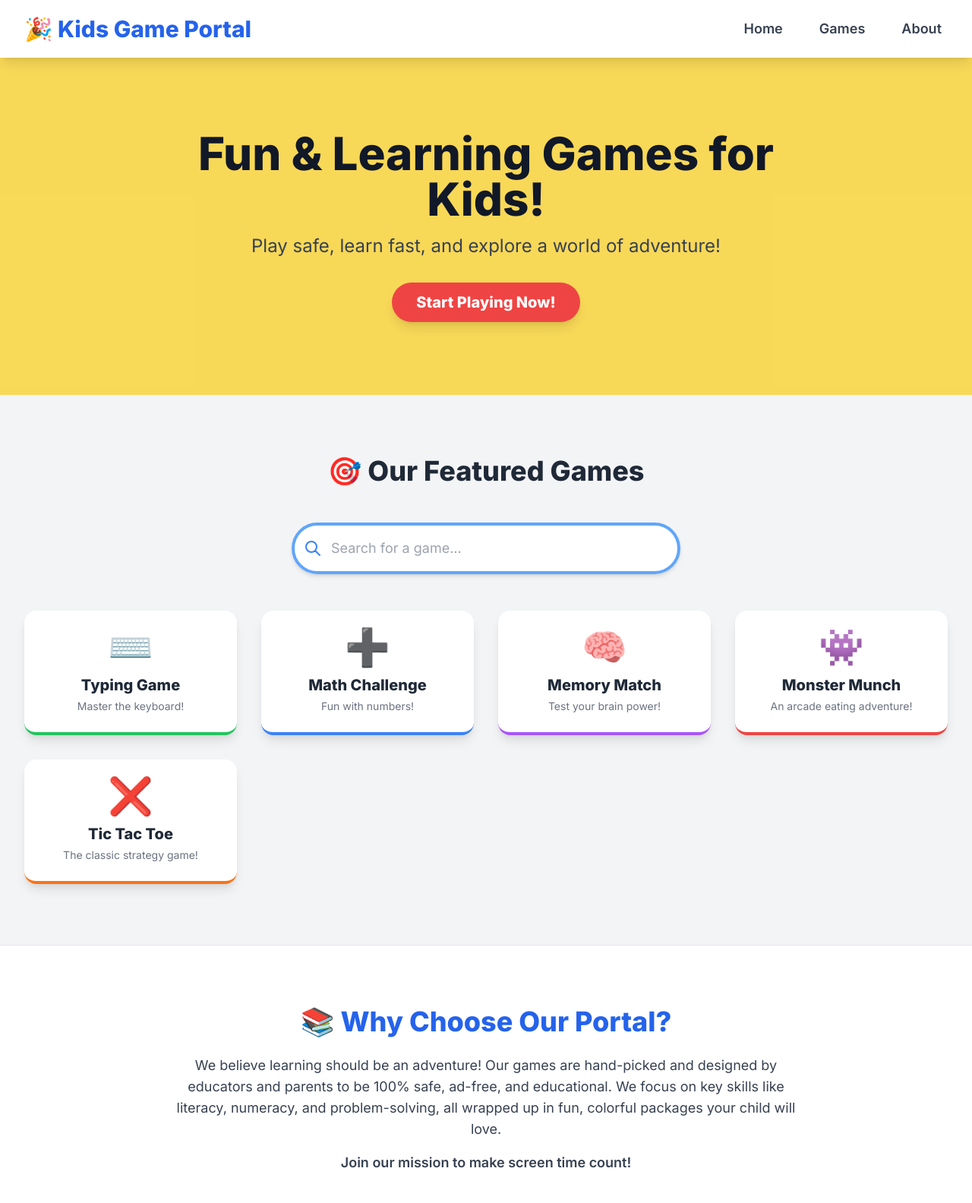
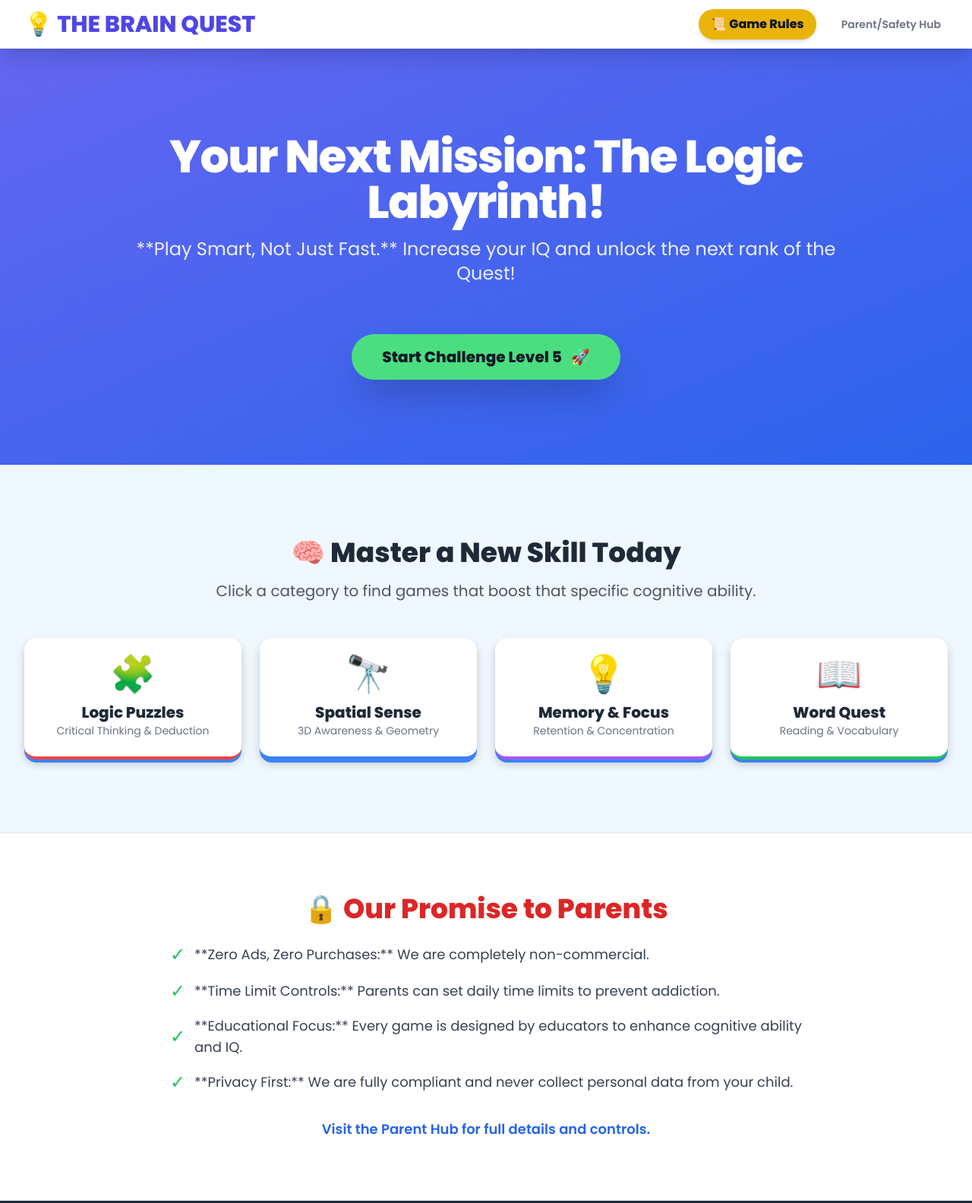
Before and after one commit to Meali76/kid-game-portal, a plain HTML site: page index.html in a window 1280 px wide. Shown: the top 1584 px of the page at 76% size. Drawn offline with nearby package versions, Linux system fonts and the light colour scheme.

Commit message:
Revamp Kids Game Portal to The Brain Quest
Updated the title and styling for a more engaging user experience. Added new sections and modified existing content to enhance the educational focus and branding.

```diff
--- a/index.html
+++ b/index.html
@@ -3,150 +3,165 @@
 <head>
     <meta charset="UTF-8">
     <meta name="viewport" content="width=device-width, initial-scale=1.0">
-    <title>Kids Game Portal</title>
-    <!-- Load Tailwind CSS via CDN for modern styling -->
+    <title>The Brain Quest: Safe & Smart Kids Portal</title>
     <script src="https://cdn.tailwindcss.com"></script>
-    <link href="https://fonts.googleapis.com/css2?family=Inter:wght@400;600;800&display=swap" rel="stylesheet">
+    <link href="https://fonts.googleapis.com/css2?family=Poppins:wght@400;600;800&display=swap" rel="stylesheet">
     <style>
-        /* Custom font family (Inter is the default, but ensuring it's loaded) */
+        /* Switching to Poppins for a more playful, kid-friendly look */
         body {
-            font-family: 'Inter', sans-serif;
-            background-color: #f7f7f7; /* Light off-white background */
+            font-family: 'Poppins', sans-serif;
+            background-color: #f0f8ff; /* Soft, light-blue background */
         }
-        /* Custom shadows for a fun, "poppy" look */
-        .card-shadow {
-            box-shadow: 0 10px 15px -3px rgba(0, 0, 0, 0.1), 0 4px 6px -2px rgba(0, 0, 0, 0.05);
+        /* Custom "pop" shadow for a tactile feel (like a digital toy) */
+        .card-pop-shadow {
+            box-shadow: 0 4px 0 0 #3b82f6, 0 6px 12px rgba(0, 0, 0, 0.2);
         }
-        /* Fix for scroll-to-top when using anchor links */
+        .card-pop-shadow:hover {
+            box-shadow: 0 2px 0 0 #1e40af, 0 3px 6px rgba(0, 0, 0, 0.3);
+            transform: translateY(2px); /* Press-down effect */
+        }
         html {
             scroll-behavior: smooth;
         }
     </style>
+    <script>
+        // Simple JavaScript for the Rules Modal (Placeholder)
+        function toggleRulesModal() {
+            document.getElementById('rules-modal').classList.toggle('hidden');
+        }
+    </script>
 </head>
 <body class="min-h-screen antialiased">
 
-    <!-- Header & Navigation -->
-    <header class="sticky top-0 z-10 bg-white shadow-lg">
-        <div class="max-w-7xl mx-auto px-4 sm:px-6 lg:px-8 py-4 flex justify-between items-center">
-            <!-- Logo/Title. The link href="#" will ensure it resets to the top of the page. -->
-            <a href="#" class="text-3xl font-extrabold text-blue-600 hover:text-blue-800 transition duration-300">
-                <span class="inline-block transform hover:rotate-6 transition duration-300">🎉</span> Kids Game Portal
+    <header class="sticky top-0 z-50 bg-white shadow-xl">
+        <div class="max-w-7xl mx-auto px-4 sm:px-6 lg:px-8 py-3 flex justify-between items-center">
+
+            <a href="#home" class="text-3xl font-extrabold text-indigo-600 hover:text-indigo-800 transition duration-300">
+                <span class="inline-block transform hover:rotate-12 transition duration-300">💡</span> THE BRAIN QUEST
             </a>
-            <!-- Navigation Links -->
-            <nav class="space-x-4 md:space-x-8 text-lg font-semibold hidden sm:flex">
-                <!-- Home link is now set to #home (pointing to the Hero section ID) -->
-                <a href="#home" class="text-gray-700 hover:text-blue-600 transition duration-200 p-2 rounded-lg">Home</a>
-                <a href="#games" class="text-gray-700 hover:text-blue-600 transition duration-200 p-2 rounded-lg">Games</a>
-                <!-- About link is now set to #about-us (pointing to the new About section ID) -->
-                <a href="#about-us" class="text-gray-700 hover:text-blue-600 transition duration-200 p-2 rounded-lg">About</a>
-            </nav>
+
+            <div class="flex items-center space-x-3 md:space-x-6">
+
+                <button onclick="toggleRulesModal()"
+                        class="px-4 py-2 bg-yellow-500 text-gray-900 font-bold text-base rounded-full shadow-md hover:bg-yellow-400 transition duration-200 focus:outline-none flex items-center">
+                    <span class="mr-1">📜</span> Game Rules
+                </button>
+
+                <a href="parent-dashboard.html"
+                   class="hidden sm:block text-sm font-semibold text-gray-500 hover:text-red-600 transition duration-200 p-2 rounded-lg border border-transparent hover:border-red-300">
+                    Parent/Safety Hub
+                </a>
+            </div>
         </div>
     </header>
 
-    <!-- 1. Home / Hero Section (The primary landing view) -->
-    <!-- I've added id="home" here, so the 'Home' link snaps directly to this section. -->
-    <section id="home" class="py-16 md:py-24 text-center bg-yellow-400 bg-opacity-70">
-        <div class="max-w-4xl mx-auto px-4">
-            <h2 class="text-4xl sm:text-6xl font-black text-gray-900 mb-4 leading-tight">
-                Fun & Learning Games for Kids!
+    <section id="home" class="py-16 md:py-28 text-center bg-indigo-500 text-white relative overflow-hidden">
+        <div class="max-w-5xl mx-auto px-4 relative z-10">
+            <h2 class="text-4xl sm:text-6xl font-black mb-4 leading-tight tracking-tight">
+                Your Next Mission: The Logic Labyrinth!
             </h2>
-            <p class="text-xl sm:text-2xl text-gray-700 font-medium">
-                Play safe, learn fast, and explore a world of adventure!
+            <p class="text-xl sm:text-2xl font-light opacity-90 mb-8">
+                **Play Smart, Not Just Fast.** Increase your IQ and unlock the next rank of the Quest!
             </p>
-            <a href="#games" class="mt-8 inline-block px-8 py-3 bg-red-500 text-white font-bold text-xl rounded-full shadow-lg hover:bg-red-600 transform hover:scale-105 transition duration-300">
-                Start Playing Now!
+
+            <a href="#skill-mastery" class="mt-8 inline-block px-10 py-4 bg-green-400 text-gray-900 font-extrabold text-xl rounded-full shadow-2xl hover:bg-green-300 transform hover:scale-105 transition duration-300 card-pop-shadow">
+                Start Challenge Level 5 <span class="ml-2">🚀</span>
             </a>
+        </div>
+        <div class="absolute inset-0 bg-gradient-to-br from-indigo-500 to-blue-600 opacity-90"></div>
+    </section>
+
+    <section id="skill-mastery" class="py-16 md:py-24 bg-f0f8ff">
+        <div class="max-w-7xl mx-auto px-4 sm:px-6 lg:px-8">
+            <h3 class="text-4xl font-black text-gray-800 text-center mb-4">
+                🧠 Master a New Skill Today
+            </h3>
+            <p class="text-xl text-gray-600 text-center mb-12">
+                Click a category to find games that boost that specific cognitive ability.
+            </p>
+
+            <div class="grid grid-cols-2 md:grid-cols-4 gap-6">
+
+                <a href="games/logic-puzzles.html" class="skill-card block p-6 text-center bg-white rounded-2xl card-pop-shadow transition border-b-4 border-red-500">
+                    <div class="text-5xl mb-3">🧩</div>
+                    <h4 class="text-xl font-extrabold text-gray-800">Logic Puzzles</h4>
+                    <p class="text-sm text-gray-500">Critical Thinking & Deduction</p>
+                </a>
+
+                <a href="games/spatial-games.html" class="skill-card block p-6 text-center bg-white rounded-2xl card-pop-shadow transition border-b-4 border-blue-500">
+                    <div class="text-5xl mb-3">🔭</div>
+                    <h4 class="text-xl font-extrabold text-gray-800">Spatial Sense</h4>
+                    <p class="text-sm text-gray-500">3D Awareness & Geometry</p>
+                </a>
+
+                <a href="games/memory-games.html" class="skill-card block p-6 text-center bg-white rounded-2xl card-pop-shadow transition border-b-4 border-purple-500">
+                    <div class="text-5xl mb-3">💡</div>
+                    <h4 class="text-xl font-extrabold text-gray-800">Memory & Focus</h4>
+                    <p class="text-sm text-gray-500">Retention & Concentration</p>
+                </a>
+
+                <a href="games/literacy-games.html" class="skill-card block p-6 text-center bg-white rounded-2xl card-pop-shadow transition border-b-4 border-green-500">
+                    <div class="text-5xl mb-3">📖</div>
+                    <h4 class="text-xl font-extrabold text-gray-800">Word Quest</h4>
+                    <p class="text-sm text-gray-500">Reading & Vocabulary</p>
+                </a>
+
+            </div>
+            </div>
+    </section>
+
+    <section id="about-us" class="py-16 md:py-20 bg-white border-t border-gray-200">
+        <div class="max-w-4xl mx-auto px-4 sm:px-6 lg:px-8 text-center">
+            <h3 class="text-4xl font-extrabold text-red-600 mb-6">
+                🔒 Our Promise to Parents
+            </h3>
+            <div class="space-y-4 text-left text-lg text-gray-700">
+                <p class="flex items-center">
+                    <span class="text-green-500 text-2xl mr-3">✓</span> **Zero Ads, Zero Purchases:** We are completely non-commercial.
+                </p>
+                <p class="flex items-center">
+                    <span class="text-green-500 text-2xl mr-3">✓</span> **Time Limit Controls:** Parents can set daily time limits to prevent addiction.
+                </p>
+                <p class="flex items-center">
+                    <span class="text-green-500 text-2xl mr-3">✓</span> **Educational Focus:** Every game is designed by educators to enhance cognitive ability and IQ.
+                </p>
+                <p class="flex items-center">
+                    <span class="text-green-500 text-2xl mr-3">✓</span> **Privacy First:** We are fully compliant and never collect personal data from your child.
+                </p>
+                <p class="text-center pt-4 font-semibold text-gray-800">
+                    <a href="parent-dashboard.html" class="text-blue-600 hover:underline">Visit the Parent Hub for full details and controls.</a>
+                </p>
+            </div>
         </div>
     </section>
 
-    <!-- 2. Games List Section -->
-    <section id="games" class="py-16 md:py-20 bg-gray-100">
-        <div class="max-w-7xl mx-auto px-4 sm:px-6 lg:px-8">
-            <h3 class="text-4xl font-extrabold text-gray-800 text-center mb-12">
-                🎯 Our Featured Games
-            </h3>
-
-            <!-- New: Game Search Bar -->
-            <div class="mb-12 max-w-lg mx-auto">
-                <label for="game-search" class="sr-only">Search Games</label>
-                <div class="relative shadow-md rounded-full">
-                    <input type="text" id="game-search" placeholder="Search for a game..."
-                           class="w-full p-4 pl-12 pr-6 border-4 border-blue-400 rounded-full text-lg focus:outline-none focus:border-blue-600 transition duration-200"
-                           aria-label="Search for games">
-                    <!-- Simple Search Icon (Inline SVG for consistency) -->
-                    <svg class="absolute left-4 top-1/2 transform -translate-y-1/2 h-6 w-6 text-blue-500" fill="none" stroke="currentColor" viewBox="0 0 24 24" xmlns="http://www.w3.org/2000/svg"><path stroke-linecap="round" stroke-linejoin="round" stroke-width="2" d="M21 21l-6-6m2-5a7 7 0 11-14 0 7 7 0 0114 0z"></path></svg>
-                </div>
-            </div>
-            <!-- /Game Search Bar -->
-
-
-            <!-- Games Container (Responsive Grid) -->
-            <div class="grid grid-cols-1 sm:grid-cols-2 lg:grid-cols-4 gap-8">
-
-                <!-- Game Card 1: Typing Game -->
-                <a href="games/typing-game.html" class="game-card block bg-white rounded-2xl p-6 text-center card-shadow hover:shadow-xl transform hover:-translate-y-1 transition duration-300 border-b-4 border-green-500 hover:border-green-600">
-                    <div class="text-5xl mb-3">⌨️</div>
-                    <h4 class="text-xl font-bold text-gray-800 mb-1">Typing Game</h4>
-                    <p class="text-sm text-gray-500">Master the keyboard!</p>
-                </a>
-
-                <!-- Game Card 2: Math Challenge -->
-                <a href="games/math-game.html" class="game-card block bg-white rounded-2xl p-6 text-center card-shadow hover:shadow-xl transform hover:-translate-y-1 transition duration-300 border-b-4 border-blue-500 hover:border-blue-600">
-                    <div class="text-5xl mb-3">➕</div>
-                    <h4 class="text-xl font-bold text-gray-800 mb-1">Math Challenge</h4>
-                    <p class="text-sm text-gray-500">Fun with numbers!</p>
-                </a>
-
-                <!-- Game Card 3: Memory Match -->
-                <a href="games/memory-game.html" class="game-card block bg-white rounded-2xl p-6 text-center card-shadow hover:shadow-xl transform hover:-translate-y-1 transition duration-300 border-b-4 border-purple-500 hover:border-purple-600">
-                    <div class="text-5xl mb-3">🧠</div>
-                    <h4 class="text-xl font-bold text-gray-800 mb-1">Memory Match</h4>
-                    <p class="text-sm text-gray-500">Test your brain power!</p>
-                </a>
-
-                <!-- Game Card 4: Monster Munch -->
-                <a href="games/monster-munch.html" class="game-card block bg-white rounded-2xl p-6 text-center card-shadow hover:shadow-xl transform hover:-translate-y-1 transition duration-300 border-b-4 border-red-500 hover:border-red-600">
-                    <div class="text-5xl mb-3">👾</div>
-                    <h4 class="text-xl font-bold text-gray-800 mb-1">Monster Munch</h4>
-                    <p class="text-sm text-gray-500">An arcade eating adventure!</p>
-                </a>
-
-                <!-- NEW Game Card: Tic Tac Toe -->
-                <a href="games/tic-tac-toe.html" class="game-card block bg-white rounded-2xl p-6 text-center card-shadow hover:shadow-xl transform hover:-translate-y-1 transition duration-300 border-b-4 border-orange-500 hover:border-orange-600">
-                    <div class="text-5xl mb-3">❌</div>
-                    <h4 class="text-xl font-bold text-gray-800 mb-1">Tic Tac Toe</h4>
-                    <p class="text-sm text-gray-500">The classic strategy game!</p>
-                </a>
-
-            </div>
-            <!-- /Games Container -->
-
-        </div>
-    </section>
-
-    <!-- 3. New About Us Section -->
-    <!-- This section is the new target for the 'About' link in the navigation. -->
-    <section id="about-us" class="py-16 md:py-20 bg-white border-t border-gray-200">
-        <div class="max-w-4xl mx-auto px-4 sm:px-6 lg:px-8 text-center">
-            <h3 class="text-4xl font-extrabold text-blue-600 mb-6">
-                📚 Why Choose Our Portal?
-            </h3>
-            <p class="text-lg text-gray-700 mb-4">
-                We believe learning should be an adventure! Our games are hand-picked and designed by educators and parents to be 100% safe, ad-free, and educational. We focus on key skills like literacy, numeracy, and problem-solving, all wrapped up in fun, colorful packages your child will love.
-            </p>
-            <p class="text-lg text-gray-700 font-semibold">
-                Join our mission to make screen time count!
-            </p>
-        </div>
-    </section>
-
-    <!-- Footer -->
     <footer id="footer" class="bg-gray-800 py-6">
         <div class="max-w-7xl mx-auto px-4 sm:px-6 lg:px-8 text-center text-white text-sm font-light">
-            <p>Made with <span class="text-red-500">❤️</span> for kids. &copy; 2024 Kids Game Portal.</p>
-            <p class="mt-1">Thanks for stopping by!</p>
+            <p>Made with <span class="text-red-500">❤️</span> for smart kids. &copy; 2024 The Brain Quest.</p>
+            <p class="mt-2">
+                <a href="privacy-policy.html" class="hover:text-yellow-400 underline">Privacy Policy / COPPA Compliance</a>
+            </p>
         </div>
     </footer>
 
+
+    <div id="rules-modal" class="fixed inset-0 bg-black bg-opacity-50 flex items-center justify-center z-50 hidden">
+        <div class="bg-white p-8 rounded-2xl max-w-lg w-full card-pop-shadow border-4 border-indigo-600">
+            <h4 class="text-3xl font-black text-indigo-600 mb-4 flex items-center justify-center">
+                <span class="mr-3">⭐</span> Our Fun Rules <span class="ml-3">⭐</span>
+            </h4>
+            <div class="space-y-4 text-lg text-gray-700 font-semibold">
+                <p class="flex items-start">1. **Be a Brain Champ!** We play to learn new things and solve hard puzzles.</p>
+                <p class="flex items-start">2. **No Rushing!** Take your time. Smart answers beat fast answers.</p>
+                <p class="flex items-start">3. **It’s All Free!** You never need a wallet here. Just your awesome brain!</p>
+                <p class="flex items-start">4. **No Strangers!** This is a safe place. You only talk to the friendly characters.</p>
+            </div>
+            <button onclick="toggleRulesModal()"
+                    class="mt-6 w-full py-3 bg-red-500 text-white font-bold text-lg rounded-xl shadow-lg hover:bg-red-600 transition duration-200">
+                Got It! Let's Play!
+            </button>
+        </div>
+    </div>
+
 </body>
 </html>
```
